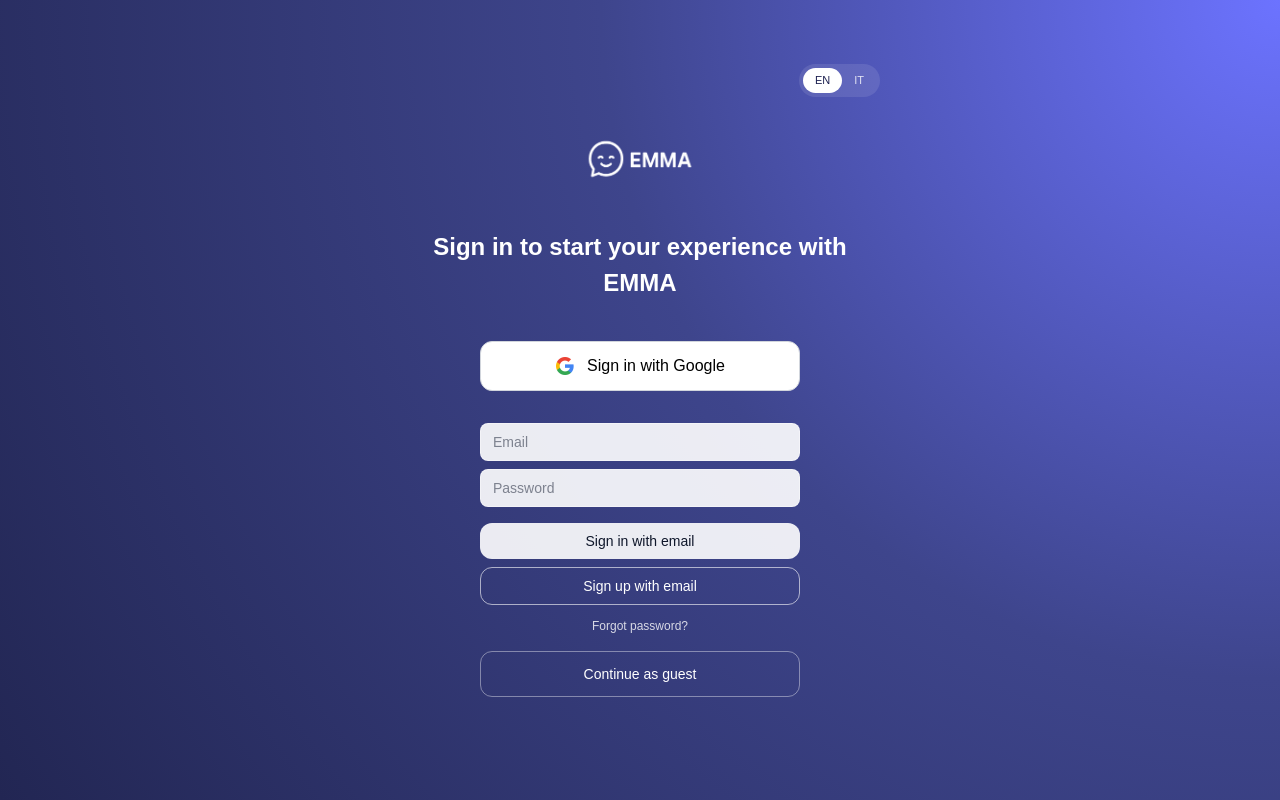
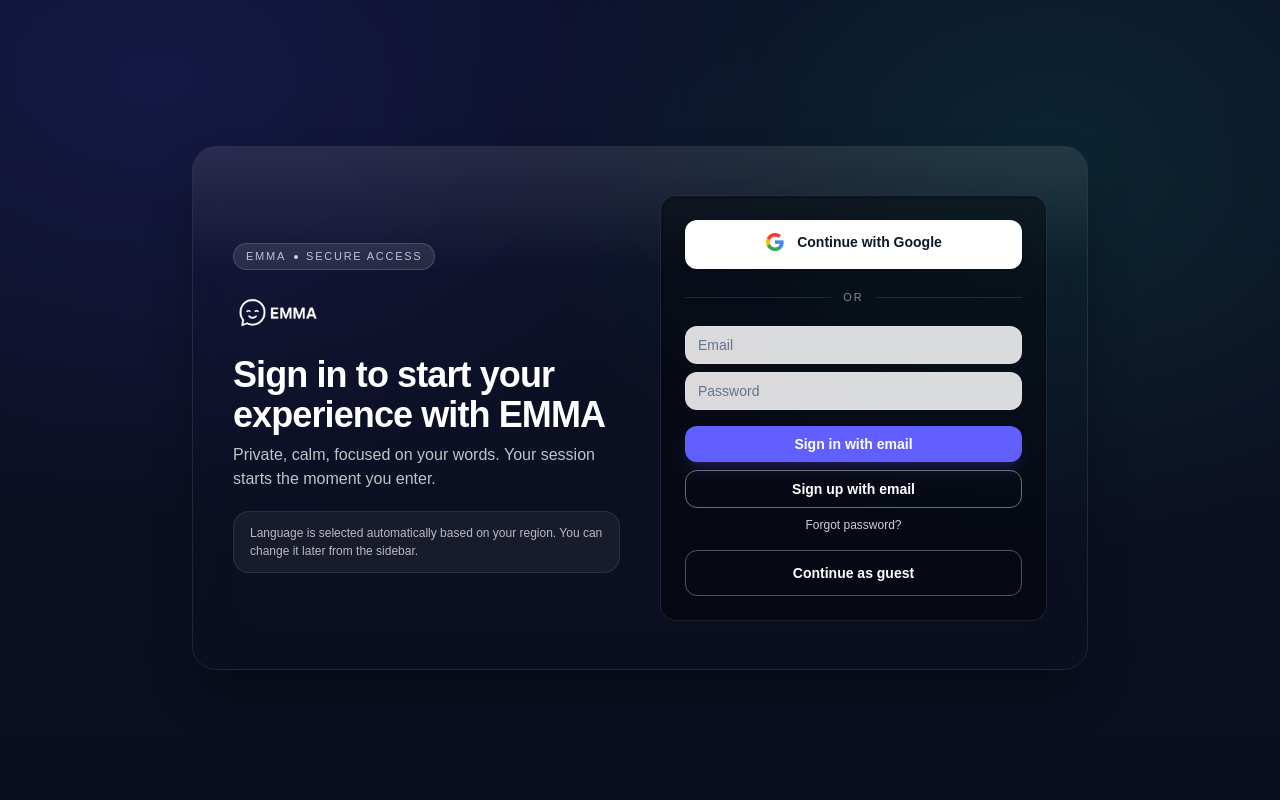
Before and after one commit to thosk92/thomas-site-v2, a Next.js app: page / in a window 1280 px wide. Built offline with nearby package versions, Linux system fonts and the light colour scheme; no server answers; a web font is replaced by a local one.

Commit message:
style: unify UI and auto-select login language

```diff
--- a/src/app/globals.css
+++ b/src/app/globals.css
@@ -518,6 +518,14 @@ body {
   content: none;
 }
 
+.emma-chat-bg {
+  min-height: 100vh;
+  background:
+    radial-gradient(1100px 800px at 12% 10%, rgba(79, 70, 229, 0.15), transparent 55%),
+    radial-gradient(1000px 760px at 82% 20%, rgba(16, 185, 129, 0.12), transparent 52%),
+    linear-gradient(180deg, #0b1028 0%, #0c1024 40%, #0a0e1e 100%);
+}
+
 /* EMMA logo breathing animation */
 .emma-logo-breath {
   animation: emma-breath 4s ease-in-out infinite;
--- a/src/app/page.tsx
+++ b/src/app/page.tsx
@@ -6,6 +6,7 @@ import { supabase } from "@/lib/supabaseClient";
 import Image from "next/image";
 import GoogleLogo from "../../g-logo.png";
 import EmmaLogoWhite from "../../logo emma bianco .png";
+import { mapLocaleToLang } from "@/lib/languageDetection";
 
 type Lang = "it" | "en";
 
@@ -44,57 +45,50 @@ export default function HomePage() {
     return () => subscription.subscription.unsubscribe();
   }, []);
 
+  useEffect(() => {
+    if (typeof navigator !== "undefined") {
+      const navLang = mapLocaleToLang(navigator.language || navigator.languages?.[0]);
+      setLang(navLang.startsWith("it") ? "it" : "en");
+    }
+  }, []);
+
   if (loading) return null;
 
   return (
-    <div className="emma-immersive-bg flex min-h-screen w-full justify-center px-6 overflow-x-hidden">
-      <div
-        className="mx-auto flex w-full max-w-[480px] flex-col text-center text-white pt-16 pb-10"
-        style={{ minHeight: "calc(100vh - 56px)" }}
-      >
-        <header className="mb-4 flex items-center justify-end">
-          <div className="inline-flex rounded-full bg-white/10 p-1 text-[11px] font-medium text-white/80">
-            <button
-              type="button"
-              onClick={() => setLang("en")}
-              className={
-                "rounded-full px-3 py-1 transition-colors " +
-                (lang === "en" ? "bg-white text-[#1D2150]" : "text-white/80 hover:bg-white/10")
-              }
-            >
-              EN
-            </button>
-            <button
-              type="button"
-              onClick={() => setLang("it")}
-              className={
-                "rounded-full px-3 py-1 transition-colors " +
-                (lang === "it" ? "bg-white text-[#1D2150]" : "text-white/80 hover:bg-white/10")
-              }
-            >
-              IT
-            </button>
+    <div className="emma-chat-bg flex min-h-screen w-full items-center justify-center px-4 pb-10 pt-14">
+      <div className="relative w-full max-w-4xl overflow-hidden rounded-3xl border border-white/10 bg-white/5/60 shadow-2xl shadow-black/40 backdrop-blur-xl">
+        <div className="absolute inset-x-0 top-0 h-32 bg-gradient-to-b from-white/10 to-transparent" aria-hidden />
+        <div className="relative grid gap-10 px-6 py-10 md:grid-cols-2 md:px-10 md:py-12">
+          <div className="flex flex-col justify-center space-y-5 text-white/90">
+            <div className="inline-flex w-fit items-center gap-2 rounded-full border border-white/15 bg-white/10 px-3 py-1 text-[11px] uppercase tracking-[0.16em] text-indigo-100/80">
+              <span>EMMA</span>
+              <span className="h-1 w-1 rounded-full bg-indigo-200" />
+              <span>{lang === "en" ? "Secure access" : "Accesso sicuro"}</span>
             </div>
-        </header>
-        <main className="flex flex-1 flex-col items-center gap-6 pt-4">
-          <Image
-            src={EmmaLogoWhite}
-            alt="EMMA Logo"
-            width={120}
-            height={120}
-            className="mb-4"
-          />
-
-          <h1 className="text-[24px] font-semibold mb-2 text-white">
+            <Image src={EmmaLogoWhite} alt="EMMA Logo" width={90} height={90} className="logo-glow" />
+            <div className="space-y-2">
+              <h1 className="text-3xl font-semibold tracking-tight text-white md:text-4xl">
                 {lang === "en"
                   ? "Sign in to start your experience with EMMA"
                   : "Accedi per iniziare la tua esperienza con EMMA"}
               </h1>
+              <p className="text-sm text-white/75 md:text-base">
+                {lang === "en"
+                  ? "Private, calm, focused on your words. Your session starts the moment you enter."
+                  : "Privato, sereno, focalizzato sulle tue parole. La sessione inizia appena entri."}
+              </p>
+            </div>
+            <div className="rounded-2xl border border-white/10 bg-white/5 px-4 py-3 text-[12px] text-white/70 backdrop-blur">
+              {lang === "en"
+                ? "Language is selected automatically based on your region. You can change it later from the sidebar."
+                : "La lingua è selezionata in automatico in base alla tua regione. Potrai cambiarla più tardi dalla sidebar."}
+            </div>
+          </div>
 
-          <div className="flex flex-col gap-4 w-full max-w-xs mt-2">
-            {/* GOOGLE */}
+          <main className="flex flex-col gap-4 rounded-2xl border border-white/10 bg-black/40 p-6 text-white shadow-inner shadow-black/30">
+            <div className="flex flex-col gap-3">
               <button
-              className="w-full bg-white text-black border border-gray-300 px-4 py-3 rounded-xl flex items-center justify-center gap-3 cursor-pointer hover:shadow-md transition-shadow"
+                className="w-full rounded-xl bg-white px-4 py-3 text-sm font-semibold text-slate-900 shadow-md transition hover:-translate-y-[1px] hover:shadow-lg focus:outline-none focus:ring-2 focus:ring-indigo-300/60"
                 onClick={() =>
                   supabase.auth.signInWithOAuth({
                     provider: "google",
@@ -104,31 +98,40 @@ export default function HomePage() {
                   })
                 }
               >
+                <span className="inline-flex items-center justify-center gap-3">
                   <Image src={GoogleLogo} width={20} height={20} alt="Google Logo" />
-              {lang === "en" ? "Sign in with Google" : "Accedi con Google"}
+                  {lang === "en" ? "Continue with Google" : "Continua con Google"}
+                </span>
               </button>
 
-            {/* EMAIL / PASSWORD */}
-            <div className="mt-4 flex flex-col gap-2 text-left">
+              <div className="relative my-2 flex items-center">
+                <span className="h-px flex-1 bg-white/10" />
+                <span className="px-3 text-[11px] uppercase tracking-[0.18em] text-white/50">
+                  {lang === "en" ? "or" : "oppure"}
+                </span>
+                <span className="h-px flex-1 bg-white/10" />
+              </div>
+
+              <div className="flex flex-col gap-2 text-left">
                 <input
                   type="email"
                   value={email}
                   onChange={(e) => setEmail(e.target.value)}
                   placeholder={lang === "en" ? "Email" : "Email"}
-                className="w-full rounded-lg px-3 py-2 text-sm text-slate-900 border border-white/40 bg-white/90 focus:outline-none focus:ring-2 focus:ring-indigo-400"
+                  className="w-full rounded-xl border border-white/15 bg-white/85 px-3 py-2 text-sm text-slate-900 placeholder:text-slate-500 focus:border-indigo-400 focus:outline-none focus:ring-2 focus:ring-indigo-300/60"
                 />
                 <input
                   type="password"
                   value={password}
                   onChange={(e) => setPassword(e.target.value)}
                   placeholder={lang === "en" ? "Password" : "Password"}
-                className="w-full rounded-lg px-3 py-2 text-sm text-slate-900 border border-white/40 bg-white/90 focus:outline-none focus:ring-2 focus:ring-indigo-400"
+                  className="w-full rounded-xl border border-white/15 bg-white/85 px-3 py-2 text-sm text-slate-900 placeholder:text-slate-500 focus:border-indigo-400 focus:outline-none focus:ring-2 focus:ring-indigo-300/60"
                 />
 
                 <div className="mt-2 flex flex-col gap-2">
                   <button
                     disabled={authLoading}
-                  className="w-full rounded-xl bg-white/90 text-slate-900 px-4 py-2 text-sm font-medium hover:bg-white disabled:opacity-70 disabled:cursor-not-allowed"
+                    className="w-full rounded-xl bg-indigo-500 px-4 py-2 text-sm font-semibold text-white shadow-lg shadow-indigo-900/40 transition hover:bg-indigo-400 disabled:cursor-not-allowed disabled:opacity-70"
                     onClick={async () => {
                       setAuthError(null);
                       setSignupNotice(null);
@@ -160,7 +163,7 @@ export default function HomePage() {
                   </button>
                   <button
                     disabled={authLoading}
-                  className="w-full rounded-xl border border-white/60 text-white px-4 py-2 text-sm font-medium hover:bg-white/10 disabled:opacity-70 disabled:cursor-not-allowed"
+                    className="w-full rounded-xl border border-white/40 px-4 py-2 text-sm font-semibold text-white transition hover:bg-white/10 disabled:cursor-not-allowed disabled:opacity-70"
                     onClick={async () => {
                       setAuthError(null);
                       setSignupNotice(null);
@@ -203,7 +206,7 @@ export default function HomePage() {
                   <button
                     type="button"
                     disabled={authLoading}
-                  className="w-full text-[12px] text-white/80 underline-offset-2 hover:underline mt-1 disabled:opacity-70 disabled:cursor-not-allowed"
+                    className="w-full text-[12px] text-white/80 underline-offset-2 hover:underline disabled:opacity-70 disabled:cursor-not-allowed"
                     onClick={async () => {
                       setAuthError(null);
                       setSignupNotice(null);
@@ -248,9 +251,8 @@ export default function HomePage() {
                 )}
               </div>
 
-            {/* GUEST */}
               <button
-              className="w-full border border-white/40 px-4 py-3 rounded-xl text-sm font-medium text-white hover:bg-white/10 transition"
+                className="mt-1 w-full rounded-xl border border-white/30 px-4 py-3 text-sm font-semibold text-white transition hover:bg-white/10"
                 onClick={() => {
                   window.location.href = "/chat";
                 }}
@@ -261,5 +263,6 @@ export default function HomePage() {
           </main>
         </div>
       </div>
+    </div>
   );
 }
--- a/src/components/SidebarConversations.tsx
+++ b/src/components/SidebarConversations.tsx
@@ -10,6 +10,12 @@ import {
   updateConversationTitle,
 } from "@/lib/supabase/conversations";
 import { supabase } from "@/lib/supabaseClient";
+import {
+  LANG_OPTIONS,
+  isSupportedLang,
+  mapLocaleToLang,
+  type Lang,
+} from "@/lib/languageDetection";
 
 type Conversation = {
   id: string;
@@ -28,6 +34,8 @@ export default function SidebarConversations({ userId }: Props) {
   const [loading, setLoading] = useState(false);
   const [creating, setCreating] = useState(false);
   const [authReady, setAuthReady] = useState(false);
+  const [selectedLang, setSelectedLang] = useState<Lang>("en-US");
+  const [persistingLang, setPersistingLang] = useState(false);
   const router = useRouter();
   const searchParams = useSearchParams();
 
@@ -50,10 +58,17 @@ export default function SidebarConversations({ userId }: Props) {
     const fetchSession = async () => {
       const { data } = await supabase.auth.getSession();
       if (!active) return;
-      const id = data.session?.user?.id ?? null;
-      const email = data.session?.user?.email ?? null;
+      const session = data.session;
+      const id = session?.user?.id ?? null;
+      const email = session?.user?.email ?? null;
+      const metaLang = session?.user?.user_metadata?.lang as string | undefined;
       setResolvedUserId(id);
       setResolvedEmail(email);
+      if (isSupportedLang(metaLang)) {
+        setSelectedLang(metaLang);
+      } else if (typeof navigator !== "undefined") {
+        setSelectedLang(mapLocaleToLang(navigator.language || navigator.languages?.[0]));
+      }
       setAuthReady(true);
     };
 
@@ -63,6 +78,10 @@ export default function SidebarConversations({ userId }: Props) {
       if (!active) return;
       setResolvedUserId(session?.user?.id ?? null);
       setResolvedEmail(session?.user?.email ?? null);
+      const metaLang = session?.user?.user_metadata?.lang as string | undefined;
+      if (isSupportedLang(metaLang)) {
+        setSelectedLang(metaLang);
+      }
       setAuthReady(true);
     });
 
@@ -99,20 +118,73 @@ export default function SidebarConversations({ userId }: Props) {
     load();
   }, [authReady, load]);
 
+  const persistLang = useCallback(
+    async (lang: Lang) => {
+      setPersistingLang(true);
+      try {
+        await supabase.auth.updateUser({ data: { lang } });
+      } catch (err) {
+        console.error("[sidebar] failed to persist auth lang", err);
+      }
+      try {
+        if (resolvedUserId) {
+          await supabase.from("profiles").upsert(
+            { id: resolvedUserId, language_preference: lang },
+            { onConflict: "id" },
+          );
+        }
+      } catch (err) {
+        console.error("[sidebar] failed to persist profile lang", err);
+      } finally {
+        setPersistingLang(false);
+      }
+      window.dispatchEvent(new CustomEvent("emma:lang-change", { detail: { lang } }));
+    },
+    [resolvedUserId],
+  );
+
   return (
-    <div className="flex h-full flex-col gap-3 border-r border-white/10 bg-black/70 p-4 text-white">
-      {authReady && resolvedUserId ? (
-        <div className="rounded-lg border border-white/15 bg-white/5 p-3 text-xs text-white/80">
-          {resolvedEmail ? `Bentornato, ${resolvedEmail}` : "Bentornato in EMMA"}
+    <div className="flex h-full flex-col gap-3 rounded-2xl border border-white/10 bg-white/5/60 p-4 text-white shadow-xl backdrop-blur-md">
+      <div className="flex items-center justify-between rounded-xl border border-white/10 bg-white/5 px-3 py-3 text-xs text-white/80">
+        <div>
+          <p className="text-[10px] uppercase tracking-[0.22em] text-indigo-100/80">EMMA</p>
+          <p className="text-sm font-semibold text-white">Chat</p>
+          <p className="text-[11px] text-white/70">
+            {authReady && resolvedUserId
+              ? resolvedEmail || "Profilo attivo"
+              : "Ospite · accedi per salvare"}
+          </p>
         </div>
-      ) : (
-        <div className="rounded-lg border border-white/15 bg-white/5 p-3 text-xs text-white/80">
-          Accedi per vedere e salvare le conversazioni.
+        <div className="flex flex-col gap-2 text-[11px]">
+          <select
+            value={selectedLang}
+            onChange={(e) => {
+              const next = e.target.value as Lang;
+              setSelectedLang(next);
+              persistLang(next);
+            }}
+            className="rounded-lg border border-white/20 bg-white/10 px-3 py-2 text-[12px] font-medium text-white focus:outline-none"
+            disabled={persistingLang}
+          >
+            {LANG_OPTIONS.map((option) => (
+              <option key={option.code} value={option.code} className="text-slate-900">
+                {option.label}
+              </option>
+            ))}
+          </select>
+          <button
+            type="button"
+            className="inline-flex items-center justify-center rounded-lg border border-white/15 px-3 py-2 text-[11px] font-medium text-white hover:bg-white/10"
+            onClick={() => router.push("/account")}
+          >
+            Account e preferenze
+          </button>
         </div>
-      )}
+      </div>
+
       <button
         type="button"
-        className="w-full rounded-lg bg-white text-slate-900 px-3 py-2 text-sm font-semibold hover:bg-slate-100 disabled:opacity-70 disabled:cursor-not-allowed"
+        className="w-full rounded-xl bg-white text-slate-900 px-3 py-3 text-sm font-semibold shadow-lg shadow-indigo-900/40 transition hover:bg-slate-100 disabled:opacity-70 disabled:cursor-not-allowed"
         disabled={!resolvedUserId || creating || loading}
         onClick={async () => {
           if (!resolvedUserId) return;
@@ -130,15 +202,8 @@ export default function SidebarConversations({ userId }: Props) {
       >
         {creating ? "Creazione in corso…" : "+ Nuova conversazione"}
       </button>
-      <button
-        type="button"
-        className="w-full cursor-pointer rounded-lg border border-white/15 bg-transparent text-white px-3 py-2 text-sm font-medium hover:bg-white/10"
-        onClick={() => router.push("/account")}
-      >
-        Profilo e preferenze
-      </button>
 
-      <div className="mt-2 flex-1 space-y-1 overflow-y-auto text-sm">
+      <div className="mt-2 flex-1 space-y-1 overflow-y-auto text-sm rounded-xl border border-white/10 bg-black/30 px-2 py-2">
         {(loading || !authReady) && (
           <p className="text-xs text-slate-300">Caricamento…</p>
         )}
```
Also changed, not shown: src/app/chat/layout.tsx (+8 -4 lines), src/app/emma/page.tsx (+40 -76 lines). Lines whose indentation alone changed are shown as unchanged.
